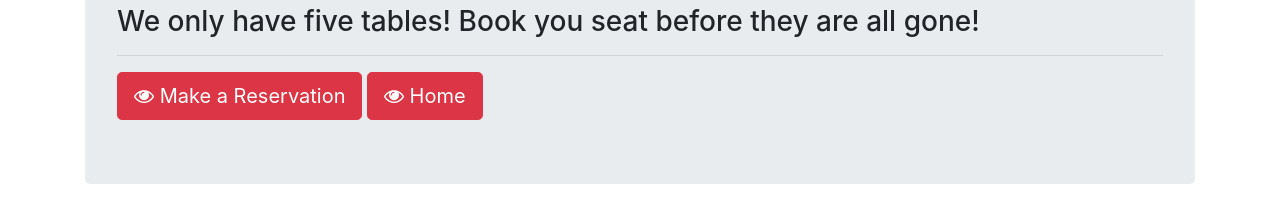
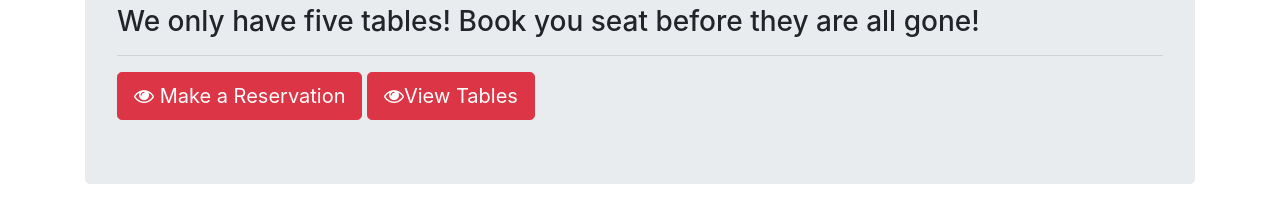
Before and after one commit to david-kraft/hot-restaurant, a website: page index.html in a window 1280 px wide. Shown: the part 115-338 px from the top of the page. Drawn offline with nearby package versions, Linux system fonts and the light colour scheme.

Commit message:
Debugged links

```diff
--- a/index.html
+++ b/index.html
@@ -18,7 +18,7 @@
       <h3>We only have five tables!  Book you seat before they are all gone!</h3>
       <hr>
       <a href="reservation.html"><button class="btn btn-danger btn-lg"><span class="fa fa-eye"></span> Make a Reservation</button></a>
-      <a href="index.html"><button class="btn btn-danger btn-lg"><span class="fa fa-eye"></span> Home</button></a>
+      <a href="tables.html"><button class="btn btn-danger btn-lg"><span class="fa fa-eye"></span>View Tables</button></a>
     </div>
 
 </div>
```
Also changed, not shown: tables.html (+1 -1 lines), 1 other file.
